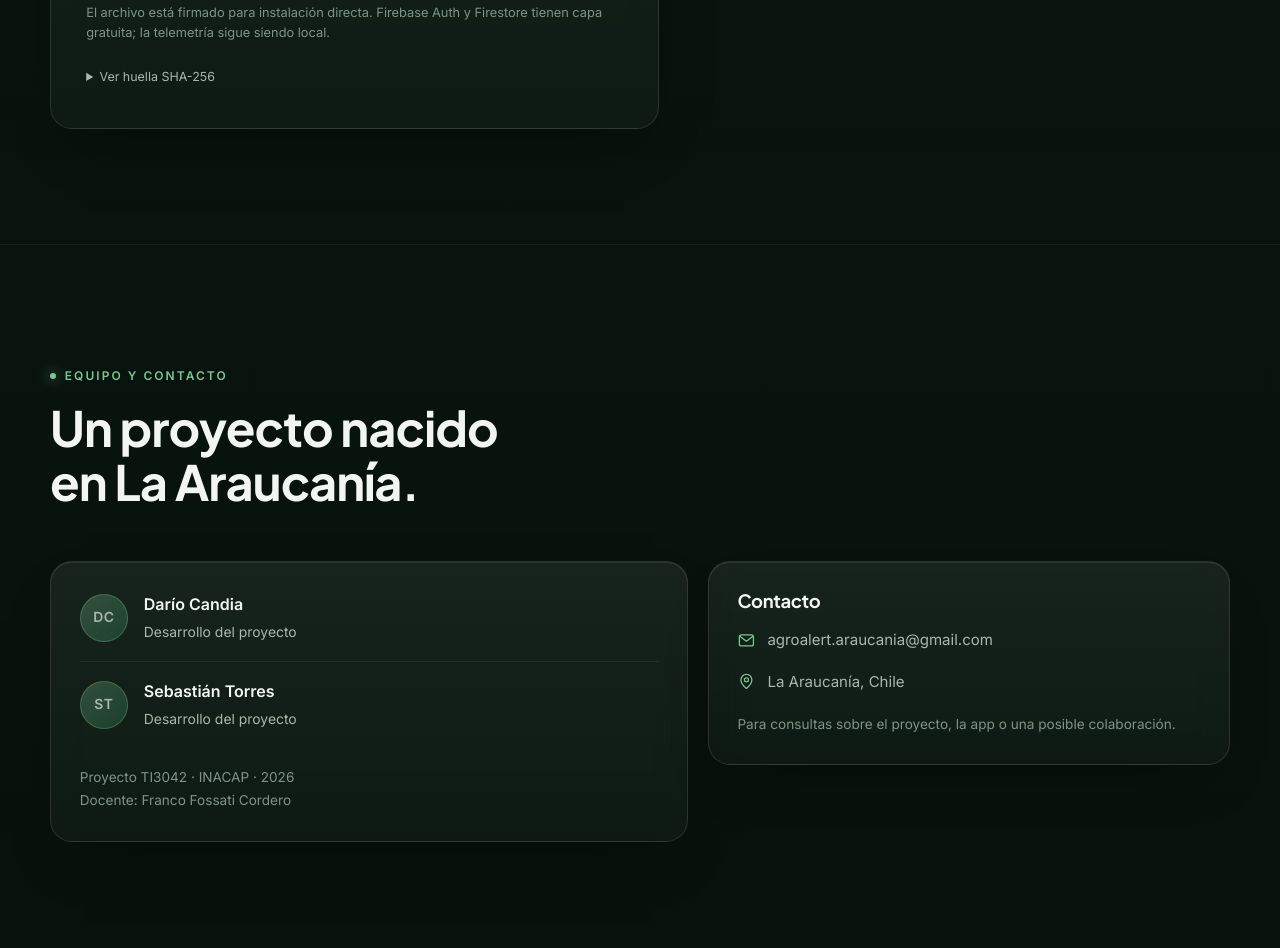
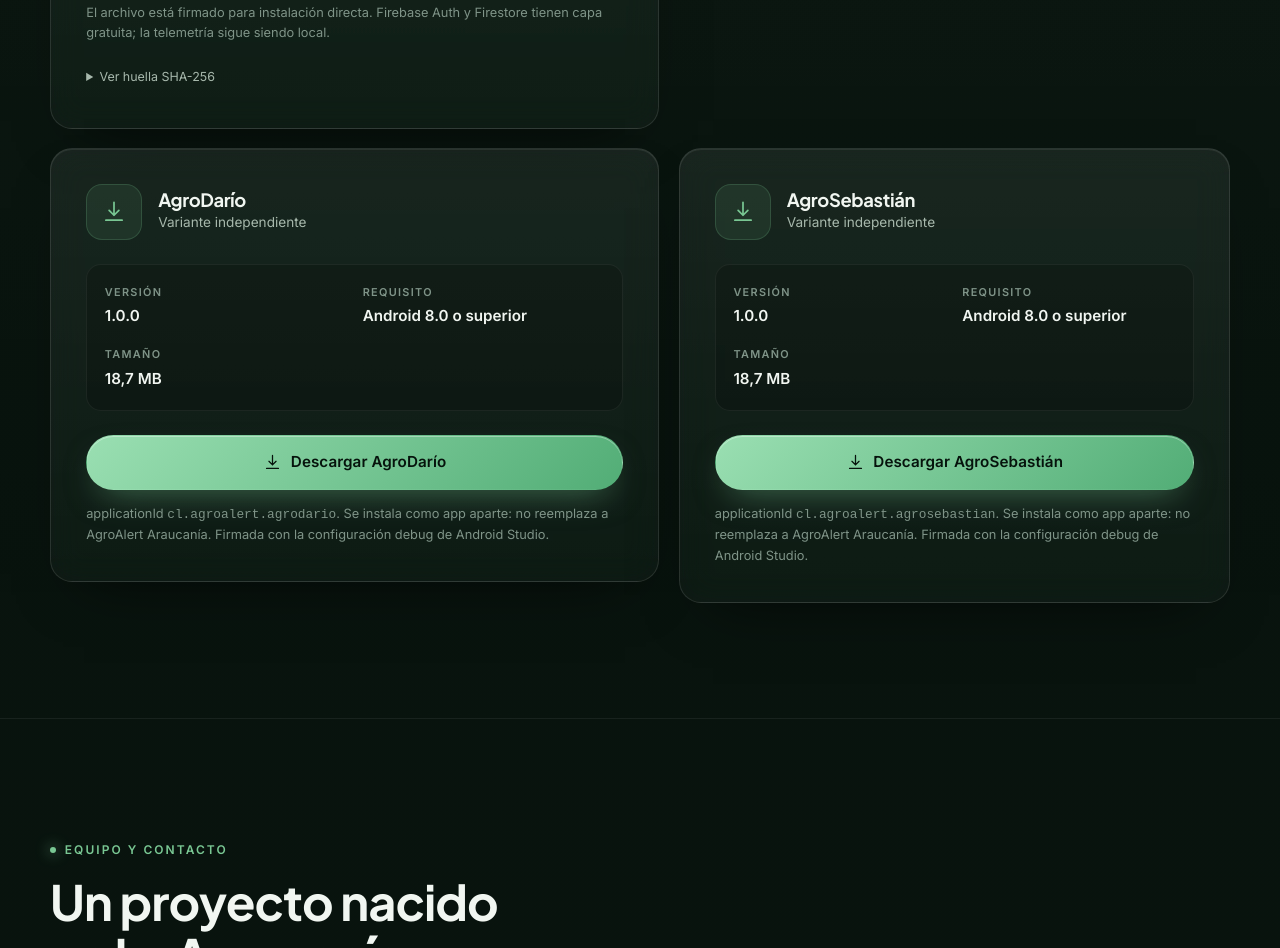
Before and after one commit to DarioChino/agroalert-web, a plain HTML site: page index.html in a window 1280 px wide. Shown: the part 6019-6967 px from the top of the page. Drawn offline with Linux system fonts and the light colour scheme.

Commit message:
feat: publicar APKs AgroDarío y AgroSebastián

```diff
--- a/index.html
+++ b/index.html
@@ -492,6 +492,60 @@
               para pruebas sin hardware.
             </p>
           </div>
+
+          <div class="download-panel glass reveal" style="--delay:.2s">
+            <div class="download-head">
+              <span class="download-icon"><svg class="icon" aria-hidden="true"><use href="#i-download"/></svg></span>
+              <div>
+                <h3>AgroDarío</h3>
+                <p>Variante independiente</p>
+              </div>
+            </div>
+
+            <dl class="download-facts">
+              <div><dt>Versión</dt><dd>1.0.0</dd></div>
+              <div><dt>Requisito</dt><dd>Android 8.0 o superior</dd></div>
+              <div><dt>Tamaño</dt><dd>18,7 MB</dd></div>
+            </dl>
+
+            <a class="btn btn--primary btn--wide" href="assets/AgroDario-1.0.0.apk" download>
+              <svg class="icon" aria-hidden="true"><use href="#i-download"/></svg>
+              Descargar AgroDarío
+            </a>
+
+            <p class="download-note">
+              applicationId <code>cl.agroalert.agrodario</code>. Se instala como app
+              aparte: no reemplaza a AgroAlert Araucanía. Firmada con la configuración
+              debug de Android Studio.
+            </p>
+          </div>
+
+          <div class="download-panel glass reveal" style="--delay:.3s">
+            <div class="download-head">
+              <span class="download-icon"><svg class="icon" aria-hidden="true"><use href="#i-download"/></svg></span>
+              <div>
+                <h3>AgroSebastián</h3>
+                <p>Variante independiente</p>
+              </div>
+            </div>
+
+            <dl class="download-facts">
+              <div><dt>Versión</dt><dd>1.0.0</dd></div>
+              <div><dt>Requisito</dt><dd>Android 8.0 o superior</dd></div>
+              <div><dt>Tamaño</dt><dd>18,7 MB</dd></div>
+            </dl>
+
+            <a class="btn btn--primary btn--wide" href="assets/AgroSebastian-1.0.0.apk" download>
+              <svg class="icon" aria-hidden="true"><use href="#i-download"/></svg>
+              Descargar AgroSebastián
+            </a>
+
+            <p class="download-note">
+              applicationId <code>cl.agroalert.agrosebastian</code>. Se instala como app
+              aparte: no reemplaza a AgroAlert Araucanía. Firmada con la configuración
+              debug de Android Studio.
+            </p>
+          </div>
         </div>
       </div>
     </section>
```
Also changed, not shown: 2 other files.
